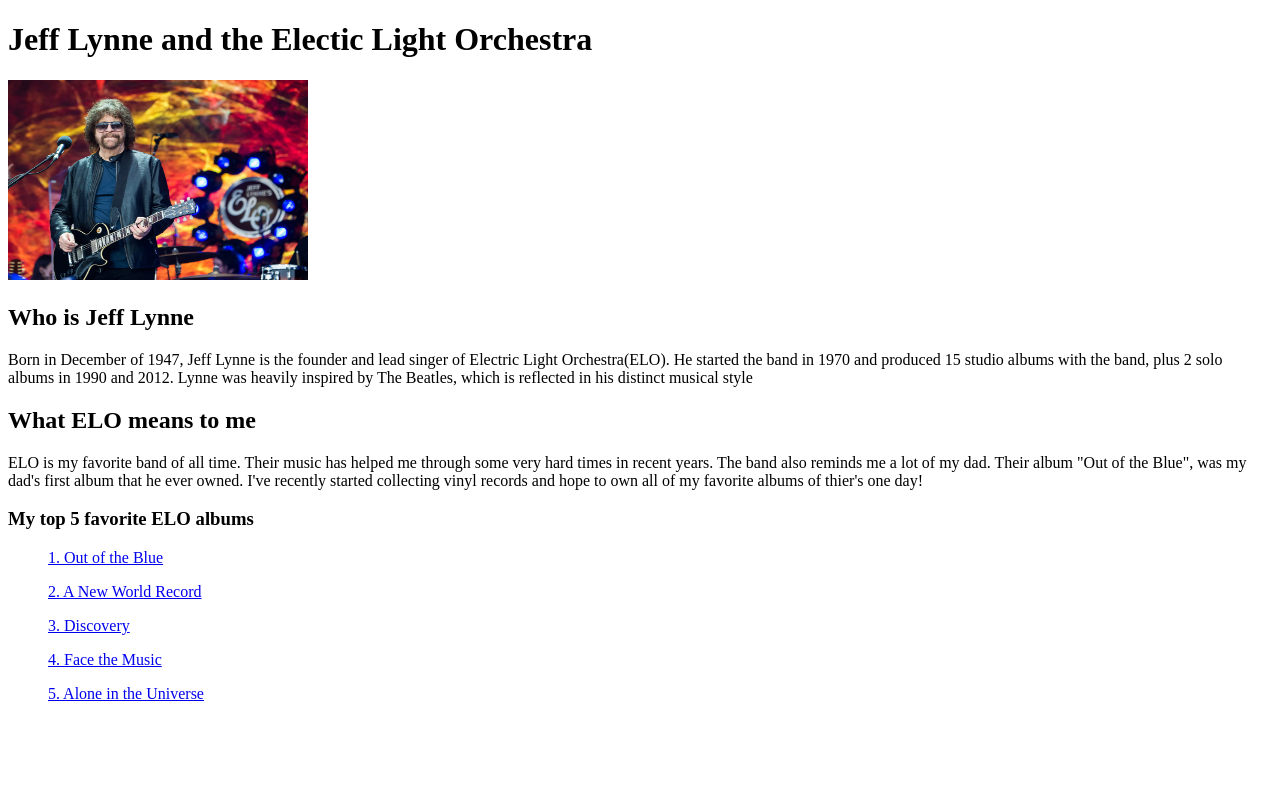
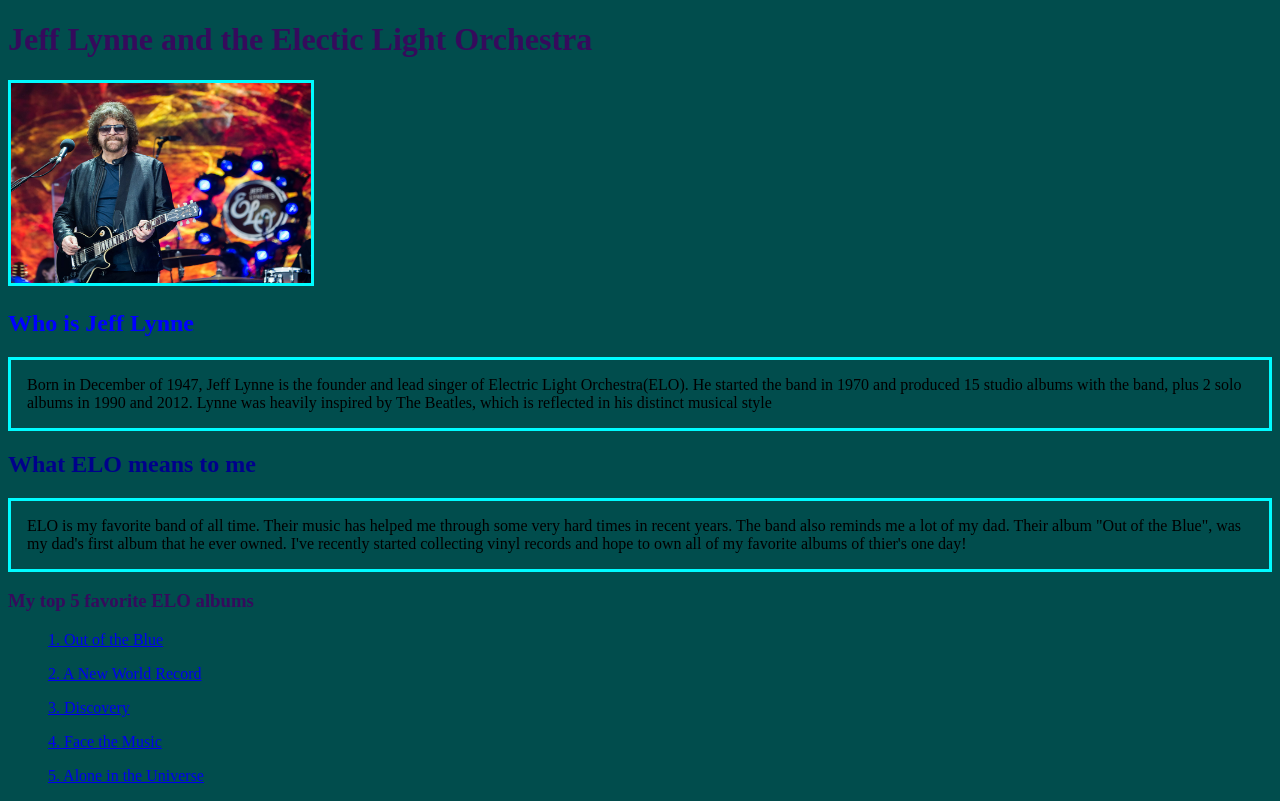
Before and after one commit to imkabukii/ELO-site, a plain HTML site: page index.html in a window 1280 px wide. Drawn offline with Linux system fonts and the light colour scheme.

Commit message:
Update index.html

```diff
--- a/index.html
+++ b/index.html
@@ -4,18 +4,18 @@
     <meta charset="UTF-8" />
     <title>Jeff Lynne and ELO</title>
 </head>
-<body>
-    <h1>Jeff Lynne and the Electic Light Orchestra</h1>
-    <img src="jefflynne.jpg" width="300" height="200">
-    <h2>Who is Jeff Lynne</h2>
-    <p>Born in December of 1947, Jeff Lynne is the founder and lead singer of Electric Light Orchestra(ELO).
+<body style="background-color:rgb(1, 77, 77);">
+    <h1 style="color: rgb(53, 11, 92);">Jeff Lynne and the Electic Light Orchestra</h1>
+    <img style=border-width:3px;border-style:solid;border-color:#00fbff; src="jefflynne.jpg" width="300" height="200">
+    <h2 style="color: blue;">Who is Jeff Lynne</h2>
+    <p style="border-width:3px; border-style:solid; border-color:#00fbff; padding: 1em;">Born in December of 1947, Jeff Lynne is the founder and lead singer of Electric Light Orchestra(ELO).
         He started the band in 1970 and produced 15 studio albums with the band, plus 2 solo albums in 1990 and 2012.
         Lynne was heavily inspired by The Beatles, which is reflected in his distinct musical style</p>
-    <h2>What ELO means to me</h2>
-    <p>ELO is my favorite band of all time. Their music has helped me through some very hard times in recent years.
+    <h2 style="color: darkblue;">What ELO means to me</h2>
+    <p style="border-width:3px; border-style:solid; border-color:#00fbff; padding: 1em;">ELO is my favorite band of all time. Their music has helped me through some very hard times in recent years.
         The band also reminds me a lot of my dad. Their album "Out of the Blue", was my dad's first album that he ever owned.
          I've recently started collecting vinyl records and hope to own all of my favorite albums of thier's one day!</p>
-    <h3>My top 5 favorite ELO albums</h3>
+    <h3 style="color: rgb(53, 11, 92);">My top 5 favorite ELO albums</h3>
     <ul><a href="https://open.spotify.com/album/3usnShwygMXVZB4IV5dwnU?si=EZvhw4nQRmKiFNqZS_aW_Q">1. Out of the Blue</a></ul>
     <ul><a href="https://open.spotify.com/album/7a35UzxXYuKQGMGImyB0Un?si=O6V0ROkXQd6mUYKIacfoAg">2. A New World Record</a></ul>
     <ul><a href="https://open.spotify.com/album/1CvVSn2MtKDBR6aWMkNkem?si=csq_5SFUQd20VxsxlSlOdw">3. Discovery</a></ul>
```
